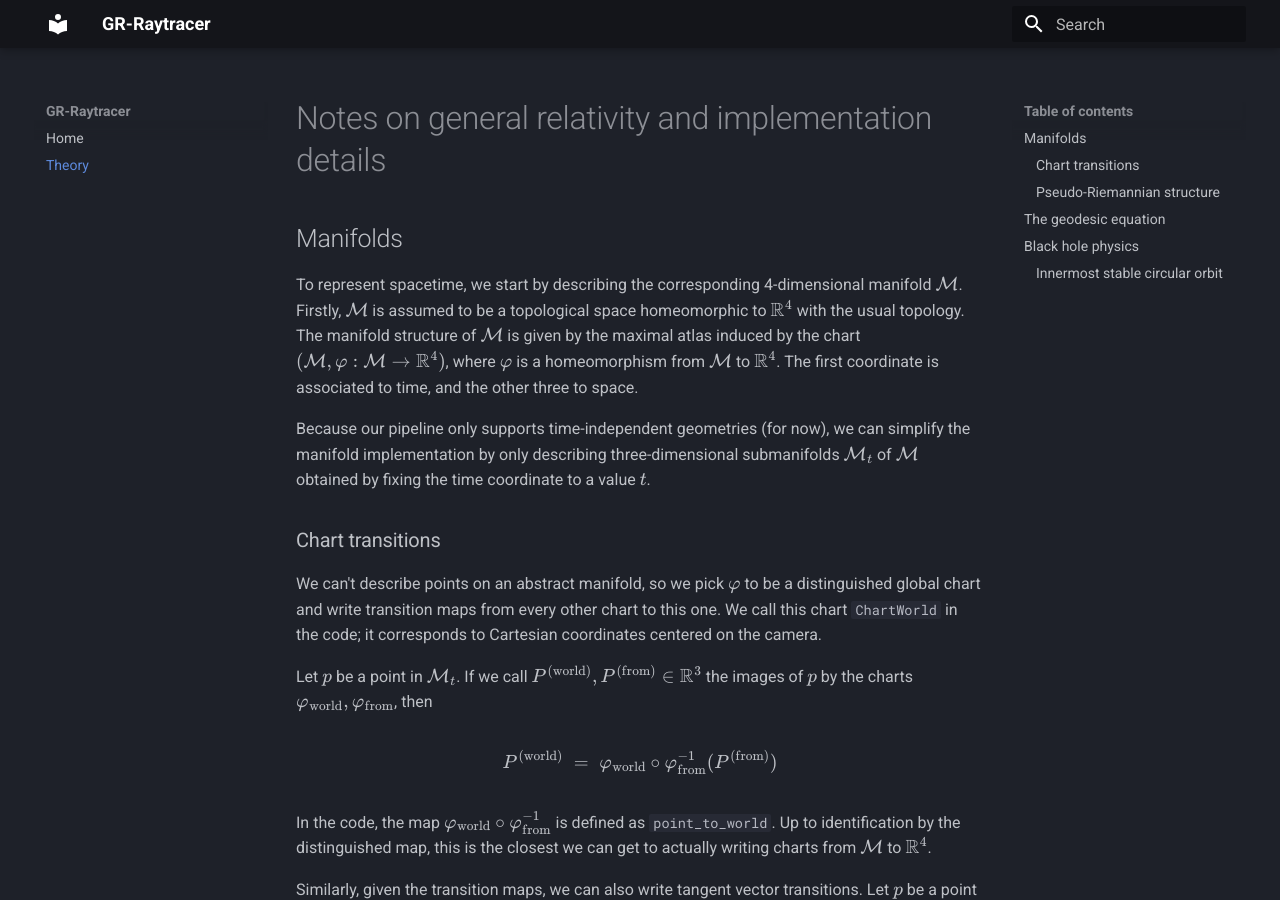
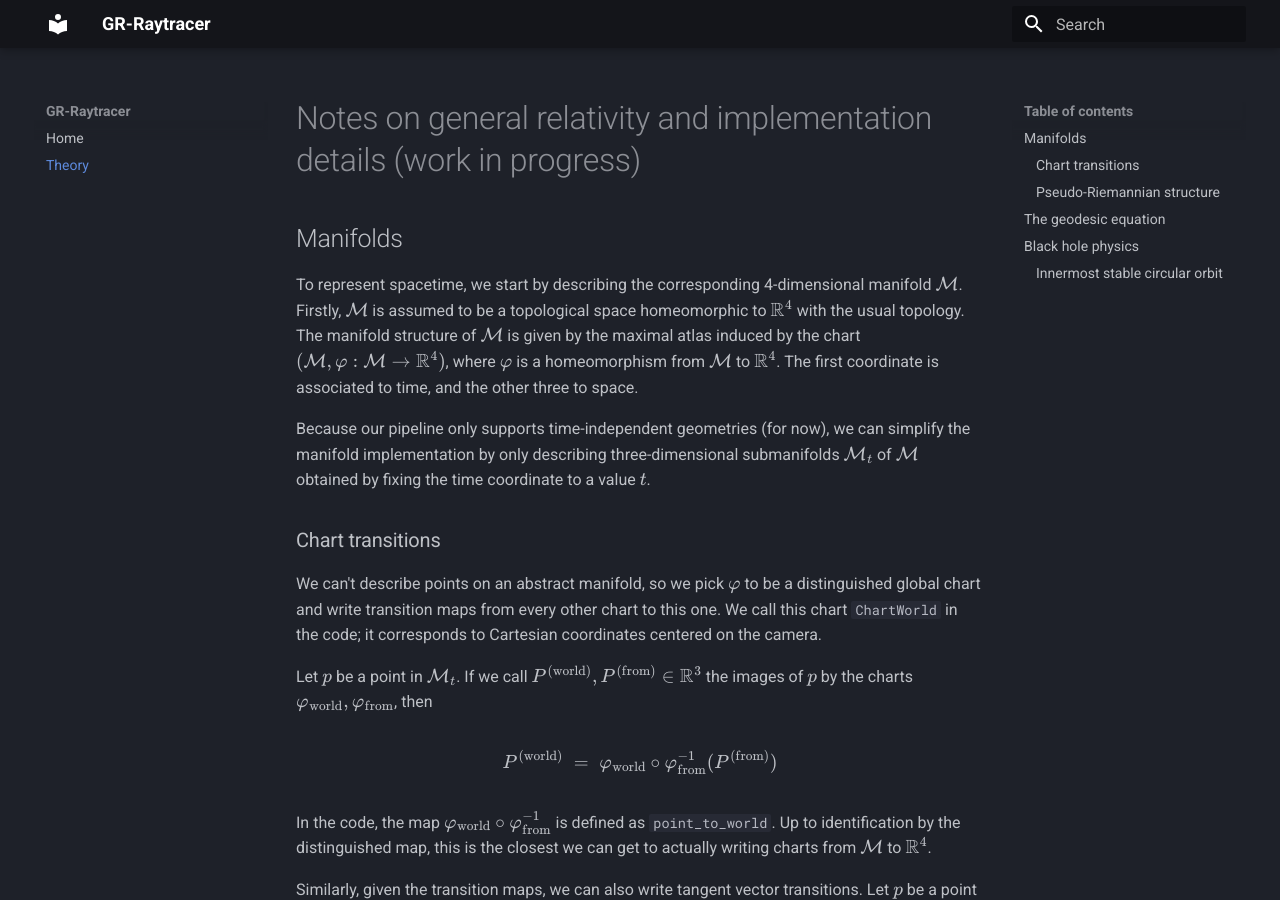
Before and after one commit to Nonlinear2/gr-raytracer, an MkDocs documentation site: the page built from docs/theory.md, in a window 1280 px wide and 900 px high. Built offline with MkDocs 1.6.1 and Material for MkDocs 9.7.7, drawn with Linux system fonts in a browser that asks for light colours.

```diff
--- a/docs/theory.md
+++ b/docs/theory.md
@@ -1,4 +1,4 @@
-# Notes on general relativity and implementation details
+# Notes on general relativity and implementation details (work in progress)
 
 ## Manifolds
 
```
Also changed, not shown: README.md (+3 -4 lines).
